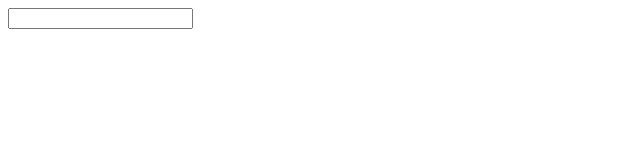
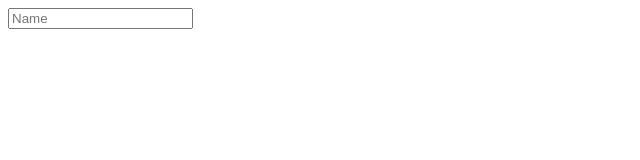
Before and after one commit to misterpola/git-test, a plain HTML site: page index.html in a window 1280 px wide. Shown: the full height of the page, 0-640 px from the left. Drawn offline with Linux system fonts and the light colour scheme.

Commit message:
added placeholder

```diff
--- a/index.html
+++ b/index.html
@@ -9,7 +9,7 @@
 <body>
     <div class="login">
         <form action="">
-            <input type="text"> </input>
+            <input type="text" placeholder="Name"> </input>
         </form>
     </div>
 </body>
```
